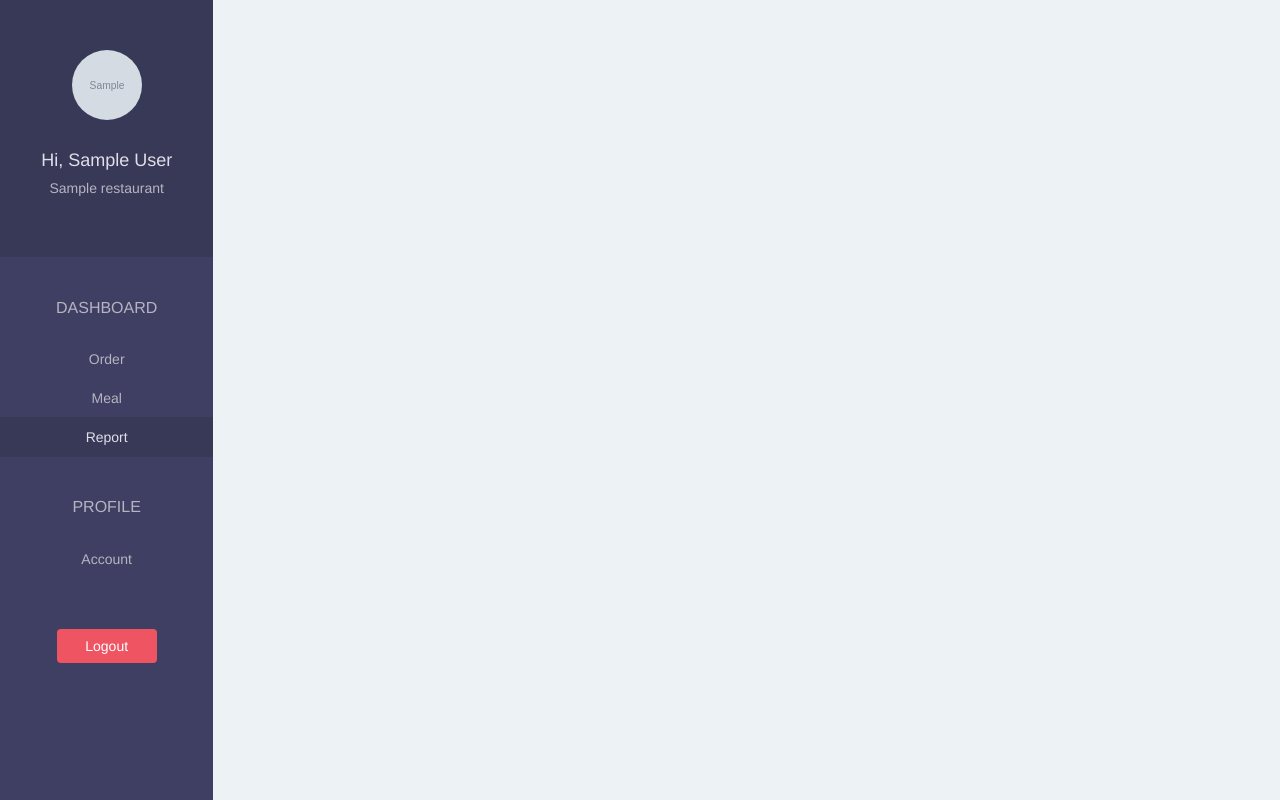
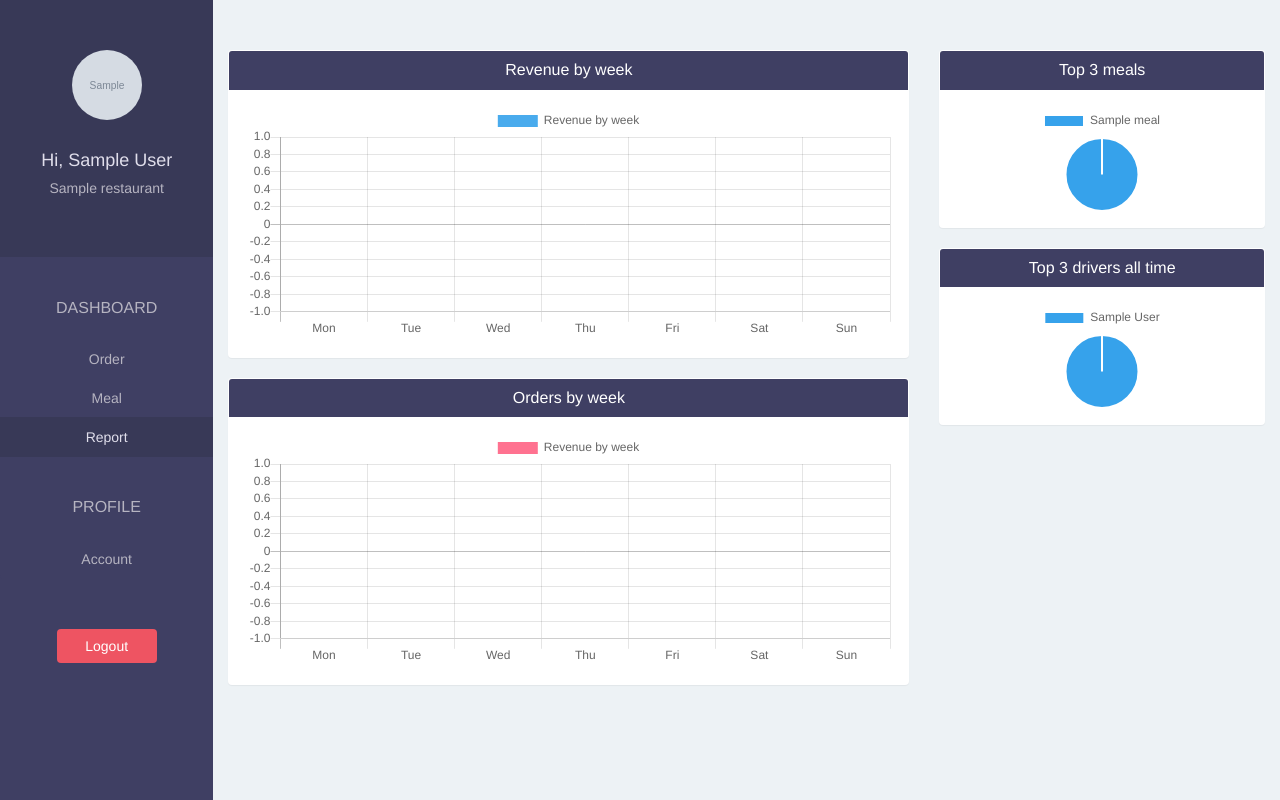
Before and after one commit to ikikika/foodtasker, a Django app: page /restaurant/report/ in a window 1280 px wide. Run offline with Django 3.2, Linux system fonts and the light colour scheme; a user stored in the database is signed in; tables that the repository leaves empty hold one stand-in row (values such as "Sample post"); grey boxes marked "Sample" are stand-in pictures; some libraries are stand-ins or nearby versions.

Commit message:
reports and charts

```diff
--- a/foodtaskerapp/templates/restaurant/report.html
+++ b/foodtaskerapp/templates/restaurant/report.html
@@ -1,4 +1,146 @@
 {% extends 'restaurant/base.html' %}
 
+{% block script %}
+  <script src="https://cdnjs.cloudflare.com/ajax/libs/Chart.js/2.7.1/Chart.min.js"></script>
+{% endblock %}
+
 {% block page %}
+
+  <div class="row">
+    <div class="col-lg-8">
+      <!-- revenue by week -->
+      <div class="panel">
+        <div class="panel-heading bg-blue">
+          <h4 class="panel-title text-center text-white">
+            Revenue by week
+          </h4>
+        </div>
+        <div class="panel-body">
+          <canvas id="revenueChart" height="110"></canvas>
+          <script>
+            var ctx = document.getElementById('revenueChart').getContext("2d");
+            var data = {
+              labels : ["Mon", "Tue", "Wed", "Thu", "Fri", "Sat", "Sun"],
+              datasets: [
+                {
+                  label: "Revenue by week",
+                  backgroundColor: "rgba(54,162,235,0.9)",
+                  hoverBackgroundColor: "rgba(54,162,235,1)",
+                  data: {{ revenue }}
+                }
+              ]
+            };
+
+            new Chart(ctx, {
+              type: 'bar',
+              data: data
+            });
+          </script>
+        </div>
+      </div>
+
+
+
+      <!-- no of orders by week -->
+      <div class="panel">
+        <div class="panel-heading bg-blue">
+          <h4 class="panel-title text-center text-white">
+            Orders by week
+          </h4>
+        </div>
+        <div class="panel-body">
+          <canvas id="orderChart" height="110"></canvas>
+          <script>
+            var ctx = document.getElementById('orderChart').getContext("2d");
+            var data = {
+              labels : ["Mon", "Tue", "Wed", "Thu", "Fri", "Sat", "Sun"],
+              datasets: [
+                {
+                  label: "Revenue by week",
+                  backgroundColor: "rgba(255,99,132,0.9)",
+                  hoverBackgroundColor: "rgba(255,99,132,1)",
+                  data: {{ orders }}
+                }
+              ]
+            };
+
+            new Chart(ctx, {
+              type: 'bar',
+              data: data
+            });
+          </script>
+        </div>
+      </div>
+
+    </div>
+
+    <div class="col-lg-4">
+      <!-- top 3 meals -->
+      <div class="panel">
+        <div class="panel-heading bg-blue">
+          <h4 class="panel-title text-center text-white">
+            Top 3 meals
+          </h4>
+        </div>
+        <div class="panel-body">
+          <canvas id="mealChart" height="110"></canvas>
+          <script>
+            var ctx = document.getElementById('mealChart').getContext("2d");
+            var data = {
+              labels : {{ meal.labels|safe }},
+              datasets: [
+                {
+                  backgroundColor: [
+                    "#36A2EB", "#FFCE56", "#FF6384"
+                  ],
+                  data: {{ meal.data }}
+                }
+              ]
+            };
+
+            new Chart(ctx, {
+              type: 'pie',
+              data: data
+            });
+          </script>
+        </div>
+      </div>
+
+      <!-- top 3 drivers -->
+      <div class="panel">
+        <div class="panel-heading bg-blue">
+          <h4 class="panel-title text-center text-white">
+            Top 3 drivers all time
+          </h4>
+        </div>
+        <div class="panel-body">
+          <canvas id="driverChart" height="110"></canvas>
+          <script>
+            var ctx = document.getElementById('driverChart').getContext("2d");
+            var data = {
+              labels : {{ driver.labels|safe }},
+              datasets: [
+                {
+                  backgroundColor: [
+                    "#36A2EB", "#FFCE56", "#FF6384"
+                  ],
+                  data: {{ driver.data }}
+                }
+              ]
+            };
+
+            new Chart(ctx, {
+              type: 'pie',
+              data: data
+            });
+          </script>
+        </div>
+      </div>
+
+
+    </div>
+
+
+  </div>
+
 {% endblock %}
--- a/foodtaskerapp/views.py
+++ b/foodtaskerapp/views.py
@@ -3,7 +3,9 @@ from django.contrib.auth.decorators import login_required
 from foodtaskerapp.forms import UserForm, RestaurantForm, UserFormForEdit, MealForm
 from django.contrib.auth import authenticate, login
 from django.contrib.auth.models import User
-from foodtaskerapp.models import Meal, Order
+from foodtaskerapp.models import Meal, Order, Driver
+
+from django.db.models import Sum, Count, Case, When
 # Create your views here.
 
 def home(request):
@@ -83,7 +85,49 @@ def restaurant_order(request):
 
 @login_required(login_url='/restaurant/sign-in/')
 def restaurant_report(request):
-    return render(request, 'restaurant/report.html', {})
+    #calculate revenue and number of order by current week
+    from datetime import datetime, timedelta
+    revenue = []
+    orders = []
+    #calculate weekdays
+    today = datetime.now()
+    current_weekdays = [today + timedelta(days = i) for i in range(0 - today.weekday(), 7 - today.weekday())]
+    for day in current_weekdays:
+        delivered_orders = Order.objects.filter(
+            restaurant = request.user.restaurant,
+            status = Order.DELIVERED,
+            created_at__year = day.year,
+            created_at__month = day.month,
+            created_at__day = day.day
+        )
+        revenue.append( sum(order.total for order in delivered_orders) )
+        orders.append( delivered_orders.count() )
+    #top 3 meals
+    top3_meals = Meal.objects.filter(restaurant = request.user.restaurant)\
+                    .annotate(total_order=Sum('orderdetails__quantity'))\
+                    .order_by( "-total_order" )[:3]
+    meal = {
+        "labels": [meal.name for meal in top3_meals],
+        "data": [meal.total_order or 0 for meal in top3_meals]
+    }
+    #top 3 drivers
+    top3_drivers = Driver.objects.annotate(
+        total_order = Count(
+            Case (
+                When( order__restaurant = request.user.restaurant, then = 1 )
+            )
+        )
+    ).order_by( "-total_order" )[:3]
+    driver = {
+        "labels": [driver.user.get_full_name() for driver in top3_drivers ],
+        "data": [driver.total_order for driver in top3_drivers]
+    }
+    return render(request, 'restaurant/report.html', {
+        "revenue": revenue,
+        "orders": orders,
+        "meal": meal,
+        "driver": driver
+    })
 
 
 def restaurant_sign_up(request):
```
Also changed, not shown: media/meal_images/bkt.jpg (added).
